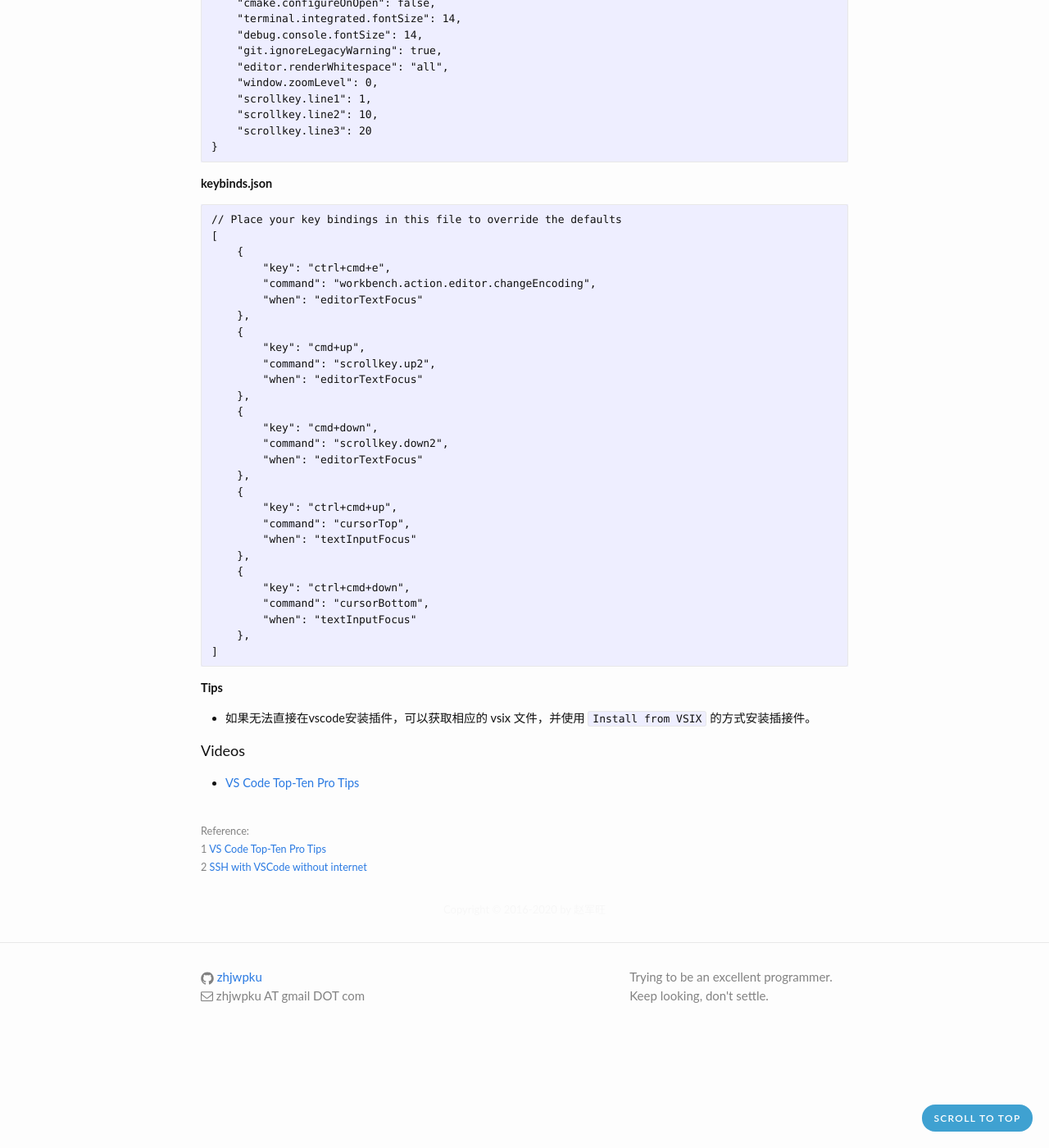
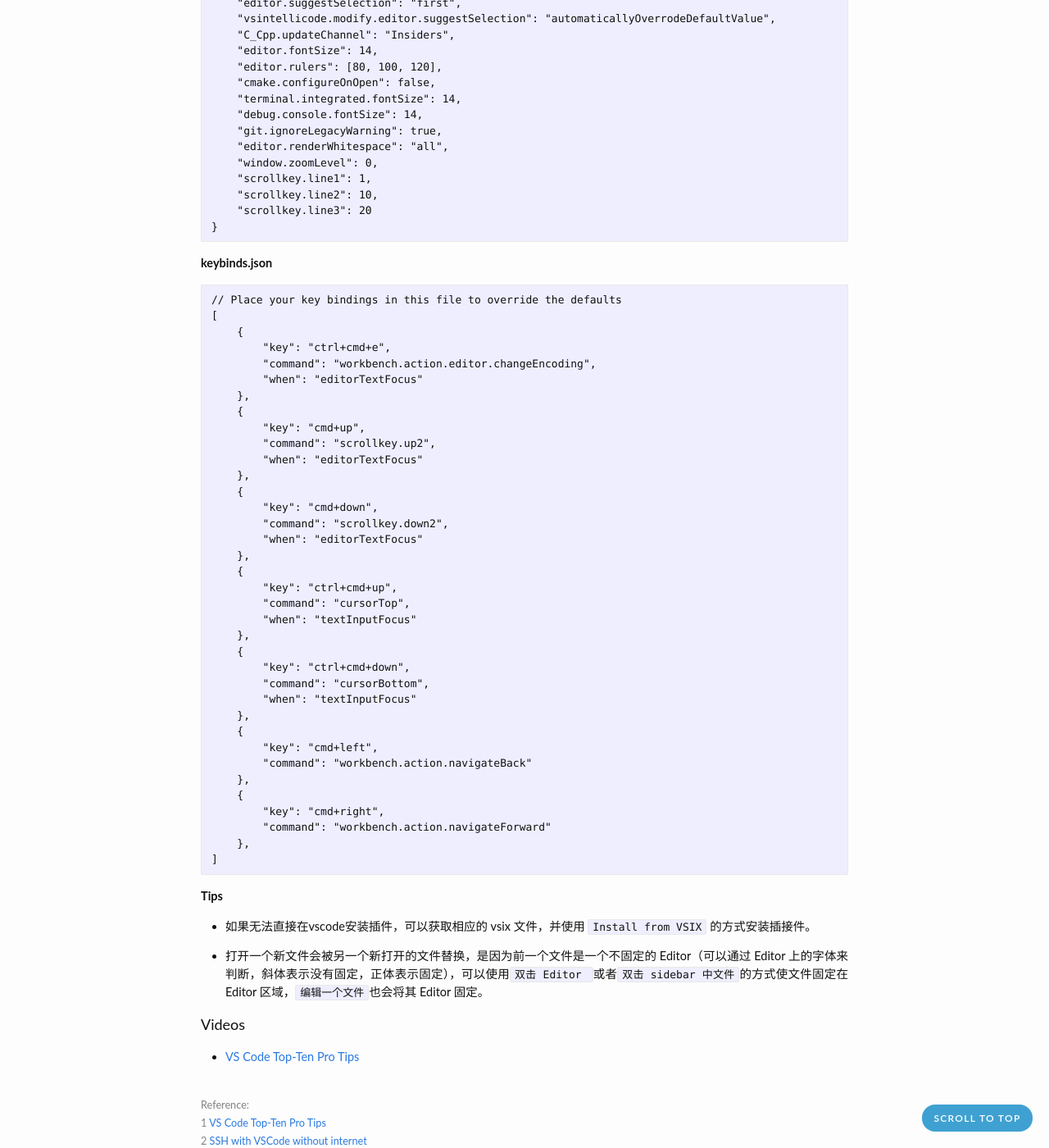
Before and after one commit to zhjwpku/zhjwpku.github.io, a Jekyll site: the page built from _posts/2019-12-27-vscode-shortcuts.md, in a window 1280 px wide and 1400 px high, scrolled down 1506 px. Shown: the whole window at 82% size. Built offline with Jekyll 4.4.1, drawn with Linux system fonts in a browser that asks for light colours; comment, search, counter and statistics services are not loaded; some of the changed text lies outside the part shown.

Commit message:
more shortcuts
Signed-off-by: Zhao Junwang <zhjwpku@gmail.com>

````diff
--- a/_posts/2019-12-27-vscode-shortcuts.md
+++ b/_posts/2019-12-27-vscode-shortcuts.md
@@ -35,6 +35,11 @@
 跳转到行号                          control+G             Ctrl+G
 跳转到当前文件的的符号                ⌘ + shift + O         Ctrl+shift+O
 根据分类跳转到当前文件的符号           ⌘ + shift + O 并输入:  Ctrl+shift+O 并输入:
+Go Back                           ⌘ + left              Ctrl+left
+Go Forward                        ⌘ + right             Ctrl+right
+Go to Definition                  F12                   F12
+Go to Implementations             ⌘F12                  Ctrl+F12
+Go to References                  shift + F12           Shift+F12
 
 
 ## 其它
@@ -115,12 +120,22 @@
         "command": "cursorBottom",
         "when": "textInputFocus"
     },
+    {
+        "key": "cmd+left",
+        "command": "workbench.action.navigateBack"
+    },
+    {
+        "key": "cmd+right",
+        "command": "workbench.action.navigateForward"
+    },
 ]
 ```
 
 **Tips**
 
 - 如果无法直接在vscode安装插件，可以获取相应的 vsix 文件，并使用 `Install from VSIX` 的方式安装插接件。
+
+- 打开一个新文件会被另一个新打开的文件替换，是因为前一个文件是一个不固定的 Editor（可以通过 Editor 上的字体来判断，斜体表示没有固定，正体表示固定），可以使用`双击 Editor `或者`双击 sidebar 中文件`的方式使文件固定在 Editor 区域，`编辑一个文件`也会将其 Editor 固定。
 
 <h4>Videos</h4>
 
````
